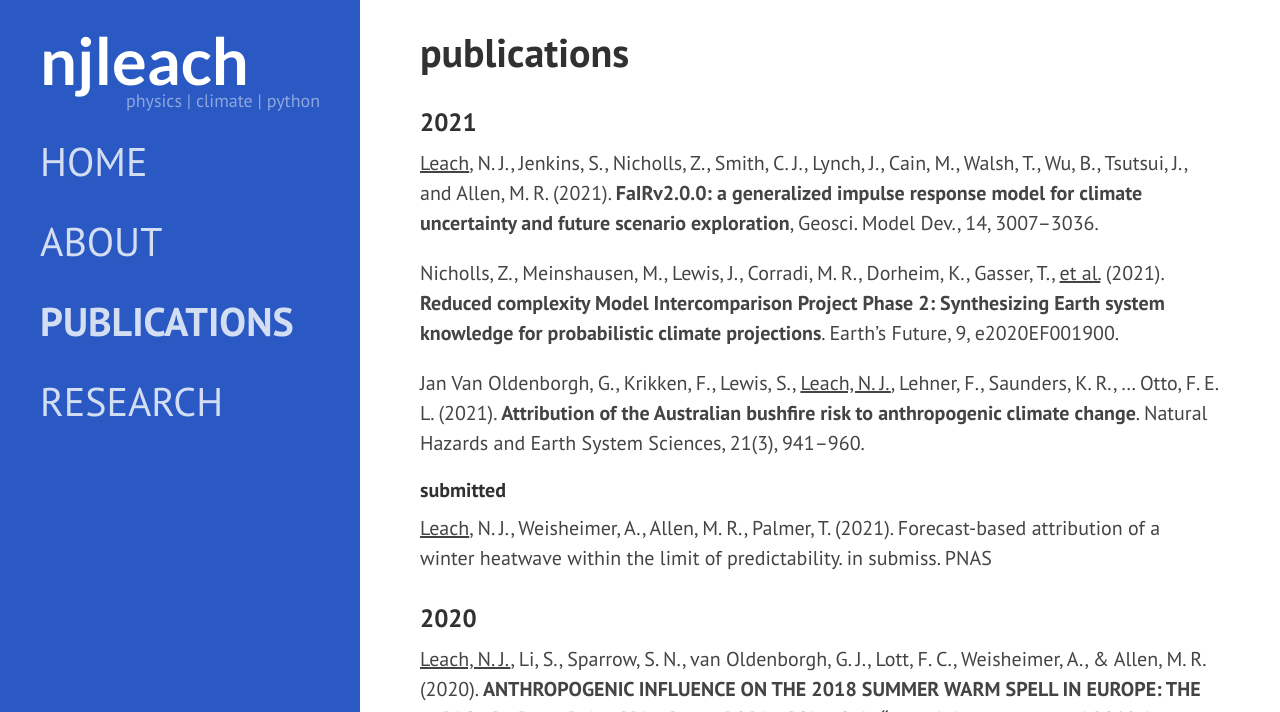
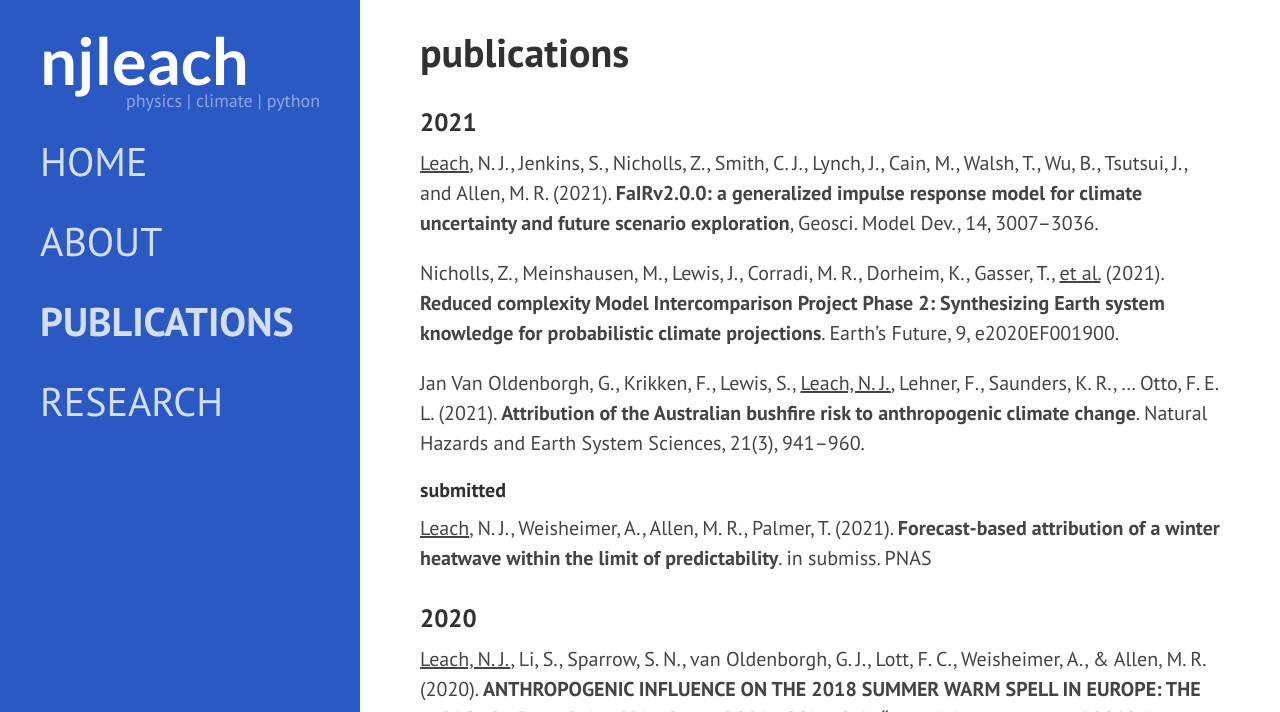
Before and after one commit to njleach/njleach.github.io, a Jekyll site: the page built from _pages/publications.md, in a window 1280 px wide and 900 px high, cut to the strip 0-712 px from the top of the window. Built offline with Jekyll 4.4.1, drawn with Linux system fonts in a browser that asks for light colours; nearby versions of some CDN libraries; some web fonts are replaced.

Commit message:
update resume

```diff
--- a/_pages/publications.md
+++ b/_pages/publications.md
@@ -14,7 +14,7 @@ permalink: /publications/
 
 #### submitted
 
-[<u>Leach</u>, N. J., Weisheimer, A., Allen, M. R., Palmer, T. (2021). Forecast-based attribution of a winter heatwave within the limit of predictability. in submiss. PNAS]()
+[<u>Leach</u>, N. J., Weisheimer, A., Allen, M. R., Palmer, T. (2021). **Forecast-based attribution of a winter heatwave within the limit of predictability**. in submiss. PNAS]()
 
 ### 2020
 
```
Also changed, not shown: _pages/about.md (+1 -1 lines).
